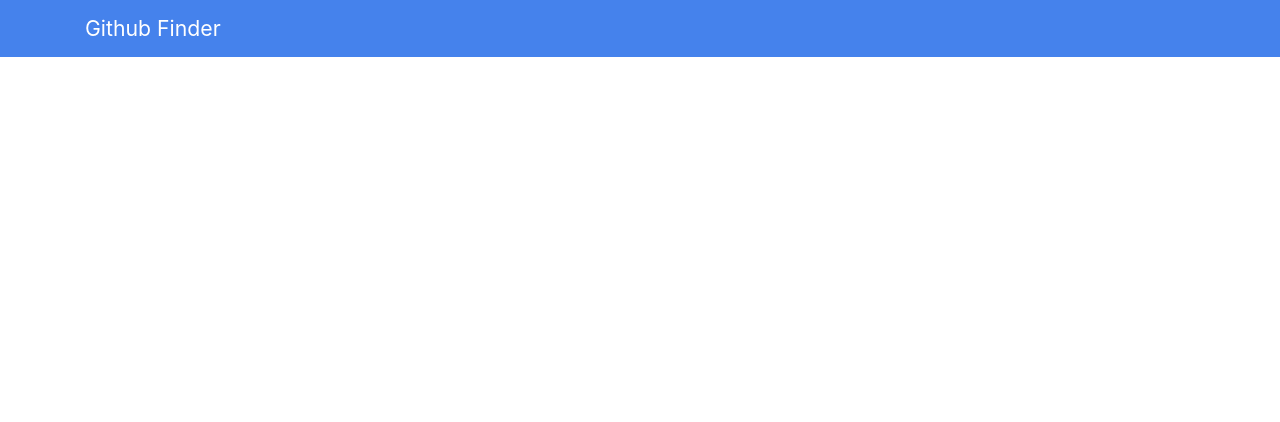
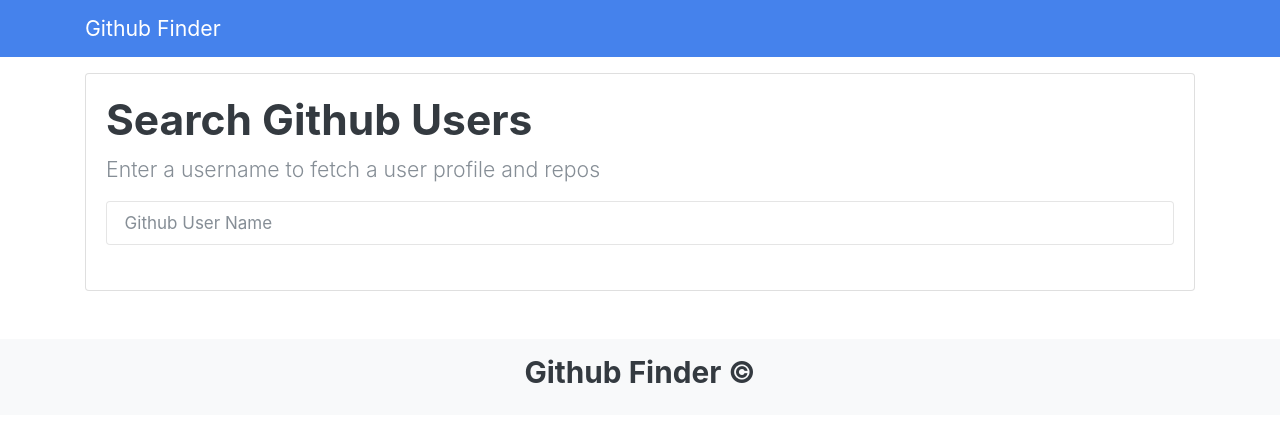
Before and after one commit to Djones917/githubFinder-2019, a plain HTML site: page index.html in a window 1280 px wide. Drawn offline with nearby package versions, Linux system fonts and the light colour scheme.

Commit message:
finished footer

```diff
--- a/index.html
+++ b/index.html
@@ -17,8 +17,19 @@
     </nav> <!-- End of navbar -->
 
     <div class="container searchContainer">
+       <div class="search card card-body">
+          <h1>Search Github Users</h1>
+          <p class="lead">Enter a username to fetch a user profile and repos</p>
+          <!-- Remeber class form-control is a bootstrap class -->
+          <input type="text" id="searchUser" class="form-control" placeholder="Github User Name">
+          <br>
+          <div id="profile"></div> <!-- End of profile div -->
+       </div> <!-- End of search card card body -->
+    </div> <!-- End of searchContainer -->
 
-    </div> <!-- End of searchContainer -->
+    <footer class="mt-5 p-3 text-center bg-light">
+       <h3>Github Finder &copy;</h3>
+    </footer> <!-- End of footer -->
 
 <!-- Bootstrap scripts -->
 <script src="https://code.jquery.com/jquery-3.3.1.slim.min.js"
```
